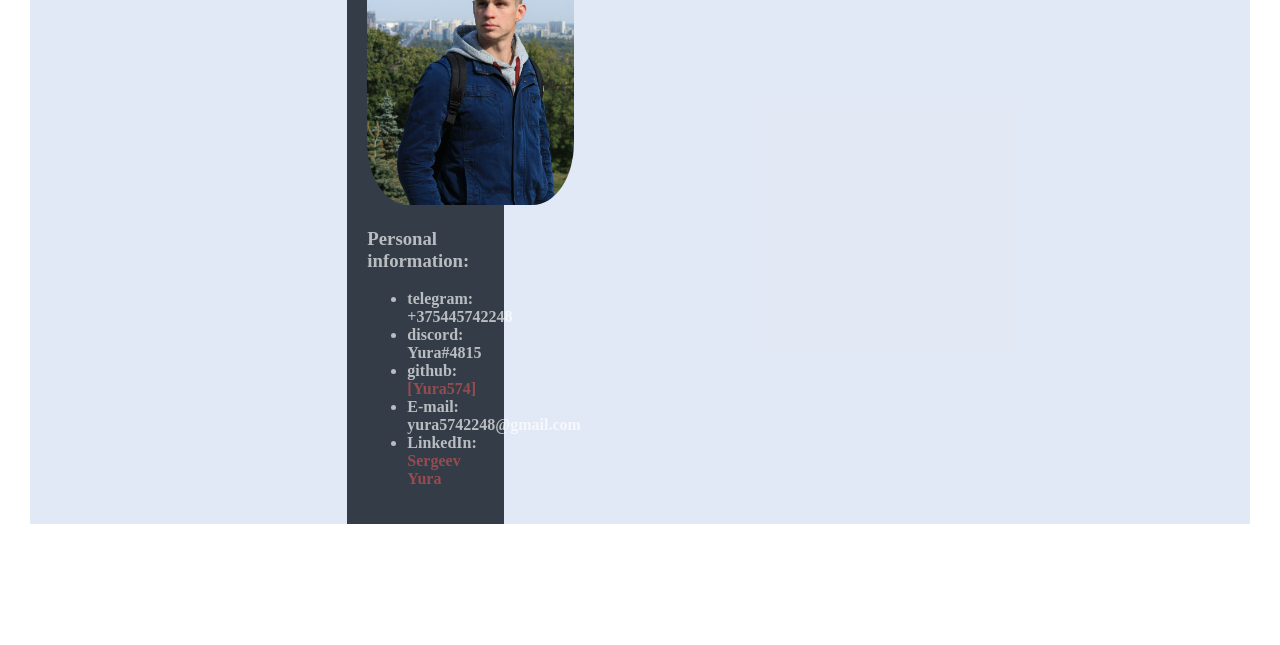
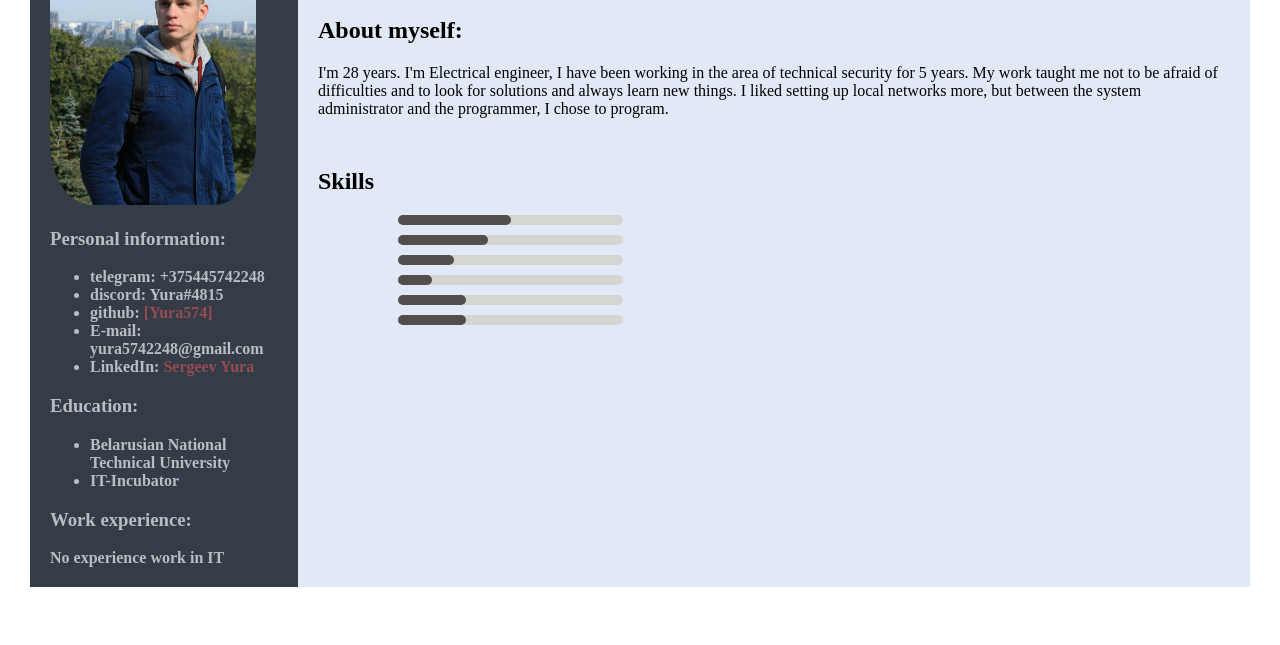
Before and after one commit to Yura574/rsschool-cv, a plain HTML site: page index.html in a window 1280 px wide. Shown: the part 155-800 px from the top of the page. Drawn offline with Linux system fonts and the light colour scheme.

Commit message:
fix: fix bugs

```diff
--- a/index.html
+++ b/index.html
@@ -28,21 +28,21 @@
                             <a href="https://www.linkedin.com/in/yura-sergeev-b299a4205/">Sergeev Yura</a></b></li>
                     </ul>
                 </div>
-<!--                <div class="aside-education">-->
-<!--                    <h3>Education:</h3>-->
-<!--                </div>-->
-<!--                <div class="education-div">-->
-<!--                    <ul class="education">-->
-<!--                        <li class="li-education-bntu"><b>Belarusian National Technical University </b></li>-->
-<!--                        <li class="li-education-itInc"><b>IT-Incubator </b></li>-->
-<!--                    </ul>-->
-<!--                </div>-->
-<!--                <div class="aside-experience">-->
-<!--                    <h3>Work experience:</h3>-->
-<!--                </div>-->
-<!--                <div class="experience-div">-->
-<!--                    <div class="experience"><b>No experience work in IT</b></div>-->
-<!--                </div>-->
+                <div class="aside-education">
+                    <h3>Education:</h3>
+                </div>
+                <div class="education-div">
+                    <ul class="education">
+                        <li class="li-education-bntu"><b>Belarusian National Technical University </b></li>
+                        <li class="li-education-itInc"><b>IT-Incubator </b></li>
+                    </ul>
+                </div>
+                <div class="aside-experience">
+                    <h3>Work experience:</h3>
+                </div>
+                <div class="experience-div">
+                    <div class="experience"><b>No experience work in IT</b></div>
+                </div>
 
             </section>
         </div>
@@ -51,76 +51,76 @@
                 <h1>Sergeev Yura </h1>
                 <h3>Trainee Front-End Developer </h3>
             </div>
-<!--            <aside class="right">-->
-<!--                <div class="right-section">-->
-<!--                    <h2> About myself: </h2>-->
-<!--                </div>-->
-<!--                <div class="inform">-->
-<!--                    I'm 28 years. I'm Electrical engineer, I have been working in the area of technical security for 5-->
-<!--                    years.-->
-<!--                    My work taught me not to be afraid of difficulties and to look for solutions and always learn new-->
-<!--                    things.-->
-<!--                    I liked setting up local networks more, but between the system administrator and the programmer, I-->
-<!--                    chose to-->
-<!--                    program.-->
-<!--                </div>-->
-<!--                <div style="margin-top: 50px">-->
-<!--                    <h2>Skills</h2>-->
-<!--                </div>-->
-<!--                <div>-->
-<!--                    <ul>-->
-<!--                        <li class="skills skills-html">-->
-<!--                            <span class="skills-text ">-->
-<!--&lt;!&ndash;                                <img src="assets/html.png" class="img-skills" alt="html"/>&ndash;&gt;-->
-<!--                            </span>-->
-<!--                            <span class="skills-progress progress">-->
-<!--                                <span class="my-progress"></span>-->
+            <aside class="right">
+                <div class="right-section">
+                    <h2> About myself: </h2>
+                </div>
+                <div class="inform">
+                    I'm 28 years. I'm Electrical engineer, I have been working in the area of technical security for 5
+                    years.
+                    My work taught me not to be afraid of difficulties and to look for solutions and always learn new
+                    things.
+                    I liked setting up local networks more, but between the system administrator and the programmer, I
+                    chose to
+                    program.
+                </div>
+                <div style="margin-top: 50px">
+                    <h2>Skills</h2>
+                </div>
+                <div>
+                    <ul>
+                        <li class="skills skills-html">
+                            <span class="skills-text ">
+<!--                                <img src="assets/html.png" class="img-skills" alt="html"/>-->
+                            </span>
+                            <span class="skills-progress progress">
+                                <span class="my-progress"></span>
 
-<!--                            </span>-->
-<!--                        </li>-->
-<!--                        <li class="skills skills-CSS">-->
-<!--                            <span class="skills-text ">-->
-<!--&lt;!&ndash;                                <img src="assets/css.png" class="img-skills" alt="html"/>&ndash;&gt;-->
-<!--                            </span>-->
-<!--                            <div class="skills-progress progress">-->
-<!--                                <span class="my-progress"></span>-->
+                            </span>
+                        </li>
+                        <li class="skills skills-CSS">
+                            <span class="skills-text ">
+<!--                                <img src="assets/css.png" class="img-skills" alt="html"/>-->
+                            </span>
+                            <div class="skills-progress progress">
+                                <span class="my-progress"></span>
 
-<!--                            </div>-->
-<!--                        </li>-->
-<!--                        <li class="skills skills-javascript">-->
-<!--                            <span class="skills-text ">-->
-<!--&lt;!&ndash;                                <img src="assets/js.jpg" class="img-skills" alt="js"/>&ndash;&gt;-->
-<!--                            </span>-->
-<!--                            <div class="skills-progress progress">-->
-<!--                                <span class="my-progress"></span>-->
-<!--                            </div>-->
-<!--                        </li>-->
-<!--                        <li class="skills skills-react">-->
-<!--                            <span class="skills-text ">-->
-<!--&lt;!&ndash;                                <img src="assets/react.jpg" class="img-skills" alt="react"/>&ndash;&gt;-->
-<!--                            </span>-->
-<!--                            <div class="skills-progress progress">-->
-<!--                                <span class="my-progress"></span>-->
-<!--                            </div>-->
-<!--                        </li>-->
-<!--                        <li class="skills skills-git">-->
-<!--                            <span class="skills-text ">-->
-<!--&lt;!&ndash;                                <img src="assets/git2.png" class="img-skills" alt="git"/>&ndash;&gt;-->
-<!--                            </span>-->
-<!--                            <div class="skills-progress progress">-->
-<!--                                <span class="my-progress"></span>-->
-<!--                            </div>-->
-<!--                        </li>-->
-<!--                        <li class="skills skills-git">-->
-<!--                            <span class="skills-text ">-->
-<!--&lt;!&ndash;                                <img src="assets/english.jpg" class="img-skills" alt="english"/>&ndash;&gt;-->
-<!--                            </span>-->
-<!--                            <div class="skills-progress progress">-->
-<!--                                <span class="my-progress"></span>-->
-<!--                            </div>-->
-<!--                        </li>-->
-<!--                    </ul>-->
-<!--                </div>-->
+                            </div>
+                        </li>
+                        <li class="skills skills-javascript">
+                            <span class="skills-text ">
+<!--                                <img src="assets/js.jpg" class="img-skills" alt="js"/>-->
+                            </span>
+                            <div class="skills-progress progress">
+                                <span class="my-progress"></span>
+                            </div>
+                        </li>
+                        <li class="skills skills-react">
+                            <span class="skills-text ">
+<!--                                <img src="assets/react.jpg" class="img-skills" alt="react"/>-->
+                            </span>
+                            <div class="skills-progress progress">
+                                <span class="my-progress"></span>
+                            </div>
+                        </li>
+                        <li class="skills skills-git">
+                            <span class="skills-text ">
+<!--                                <img src="assets/git2.png" class="img-skills" alt="git"/>-->
+                            </span>
+                            <div class="skills-progress progress">
+                                <span class="my-progress"></span>
+                            </div>
+                        </li>
+                        <li class="skills skills-git">
+                            <span class="skills-text ">
+<!--                                <img src="assets/english.jpg" class="img-skills" alt="english"/>-->
+                            </span>
+                            <div class="skills-progress progress">
+                                <span class="my-progress"></span>
+                            </div>
+                        </li>
+                    </ul>
+                </div>
 <!--                <div>-->
 <!--                    <h2>An example of my code Codewars</h2>-->
 <!--                </div>-->
@@ -139,7 +139,7 @@
 <!--}</pre>-->
 <!--                    </div>-->
 <!--                </div>-->
-<!--            </aside>-->
+            </aside>
         </div>
     </div>
 </main>
```
